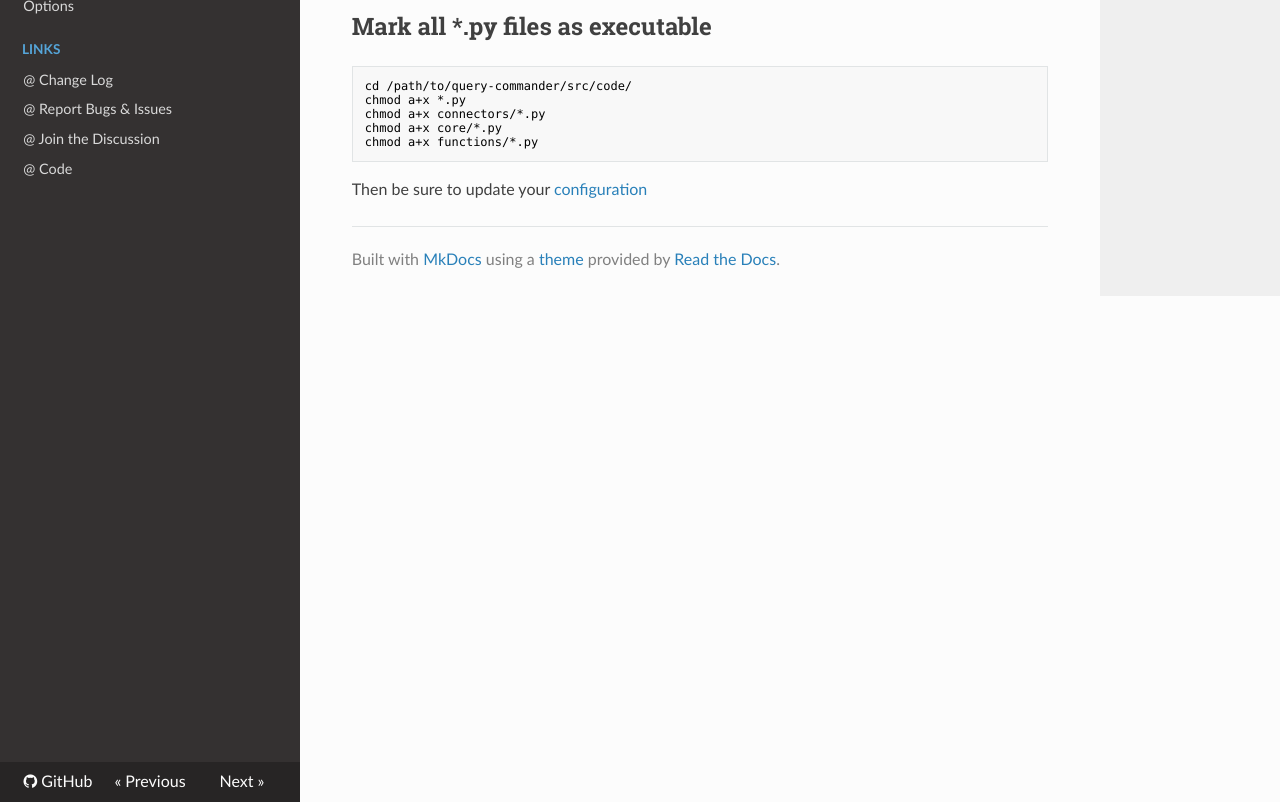
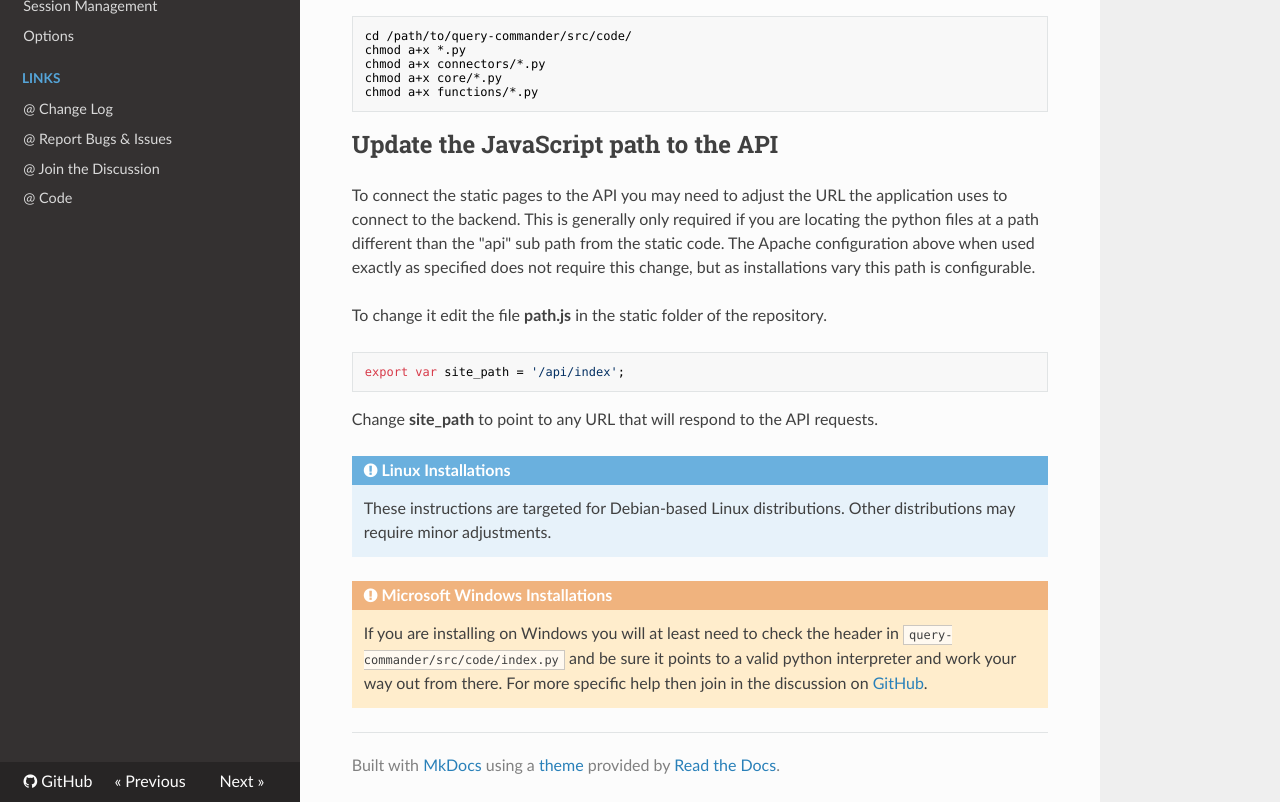
Before and after one commit to lnxusr1/query-commander, an MkDocs documentation site: the page built from docs/installation/apache.md, in a window 1280 px wide and 1400 px high, scrolled down 826 px, cut to the strip 598-1400 px from the top of the window. Built offline with MkDocs 1.6.1, drawn with Linux system fonts in a browser that asks for light colours; nearby versions of some CDN libraries; some of the changed text lies outside the part shown.

Commit message:
Docs updates

````diff
--- a/docs/installation/apache.md
+++ b/docs/installation/apache.md
@@ -1,10 +1,10 @@
 # Apache 2.x (httpd) Installation
 
-!!! note "Linux Installations"
-    These instructions are targeted for Debian-based Linux distributions.  Other distributions may require minor adjustments.
+!!! important "SSL required"
+    The hosting of this service requires SSL to be employed.  Without it several features will not work properly.
 
-!!! warning "Microsoft Windows Installations"
-    If you are installing on Windows you will at least need to check the header in ```query-commander/src/code/index.py``` and be sure it points to a valid python interpreter and work your way out from there.  For more specific help then join in the discussion on [GitHub](https://github.com/lnxusr1/query-commander/discussions).
+!!! note "Don't forget..."
+    Make sure to also update your [configuration](../../configuration/authenticator/)
 
 ## Setup the Python Runtime Environment
 
@@ -79,4 +79,20 @@
 chmod a+x functions/*.py
 ```
 
-Then be sure to update your [configuration](../../configuration/authenticator/)
+## Update the JavaScript path to the API
+
+To connect the static pages to the API you may need to adjust the URL the application uses to connect to the backend.  This is generally only required if you are locating the python files at a path different than the "api" sub path from the static code.  The Apache configuration above when used exactly as specified does not require this change, but as installations vary this path is configurable.
+
+To change it edit the file **path.js** in the static folder of the repository.
+
+``` javascript
+export var site_path = '/api/index';
+```
+
+Change **site_path** to point to any URL that will respond to the API requests.
+
+!!! note "Linux Installations"
+    These instructions are targeted for Debian-based Linux distributions.  Other distributions may require minor adjustments.
+
+!!! warning "Microsoft Windows Installations"
+    If you are installing on Windows you will at least need to check the header in ```query-commander/src/code/index.py``` and be sure it points to a valid python interpreter and work your way out from there.  For more specific help then join in the discussion on [GitHub](https://github.com/lnxusr1/query-commander/discussions).
--- /dev/null
+++ b/docs/roadmap.md
@@ -0,0 +1,55 @@
+# Roadmap
+
+The application roadmap will continue to evolve over the next several months as features are imported from prior versions and converted from other languages.  Please be patient and check back after each release for updates.
+
+## &raquo; Road to Version 1.0
+
+- Features
+    - SQL Editor - **COMPLETE**
+    - Query Results Viewer - **COMPLETE**
+    - Meta Data Viewer - **COMPLETE**
+    - Multi-Tab Support - **COMPLETE**
+    - Query Results Downloads - **COMPLETE**
+    - DB Session Viewer
+    - Rate Limits
+    - Client-side Results Filtering
+
+- Authenticators
+    - Local Database authentication - **COMPLETE**
+    - OpenLDAP authentication - **COMPLETE**
+    - Active Directory authentication
+
+- Session Managers
+    - Local Tokens - **COMPLETE**
+    - DynamoDB Tokens - **COMPLETE**
+    - Redis Tokens
+
+- Database Connectors
+    - Postgres database connector - **COMPLETE**
+    - Oracle database connector
+    - MySQL database connector
+    - AWS Redshift database connector
+
+- Database Connector Managers
+    - Static Settings file (*settings.yml*) - **COMPLETE**
+    - AWS Secrets Manager
+
+- Profile Managers
+    - Local Profiles
+    - DynamoDB Profiles
+    - Redis Profiles
+
+- Installers
+    - Shell Script / Executable
+    - AWS CloudFormation / CDK
+
+!!! note
+    The enabling of these features are being worked in parallel so as minor releases are published it may look a bit random as to which features on the list are enabled.  That will be directly driven by the time required to complete the integration and perform any reasonable testing.
+
+## Future Thinking
+
+As no good tool is ever truly complete please find below the scratch-pad of features that will be considered for releases after v1.0.
+
+- Integrated Intellisense
+- Syntax highlighting
+- SQL Autocomplete
--- a/mkdocs.yml
+++ b/mkdocs.yml
@@ -13,6 +13,7 @@
 
 nav:
     - Overview: 'index.md'
+    - Roadmap: 'roadmap.md'
     - About: 'about.md'
     - Installation:
       - 'Apache 2.x (httpd)': 'installation/apache.md'
````
Also changed, not shown: docs/changelog.md (+0 -2 lines).
